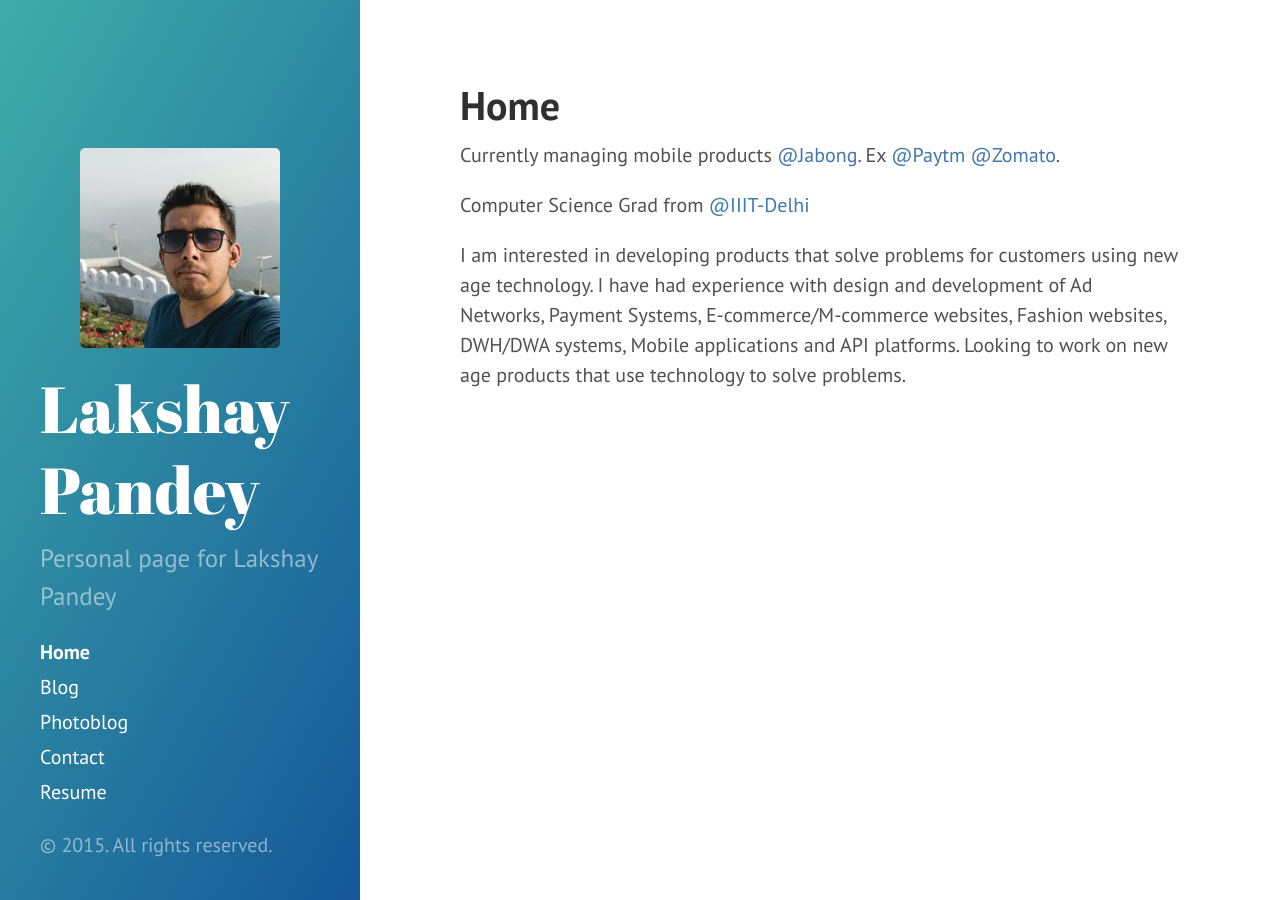
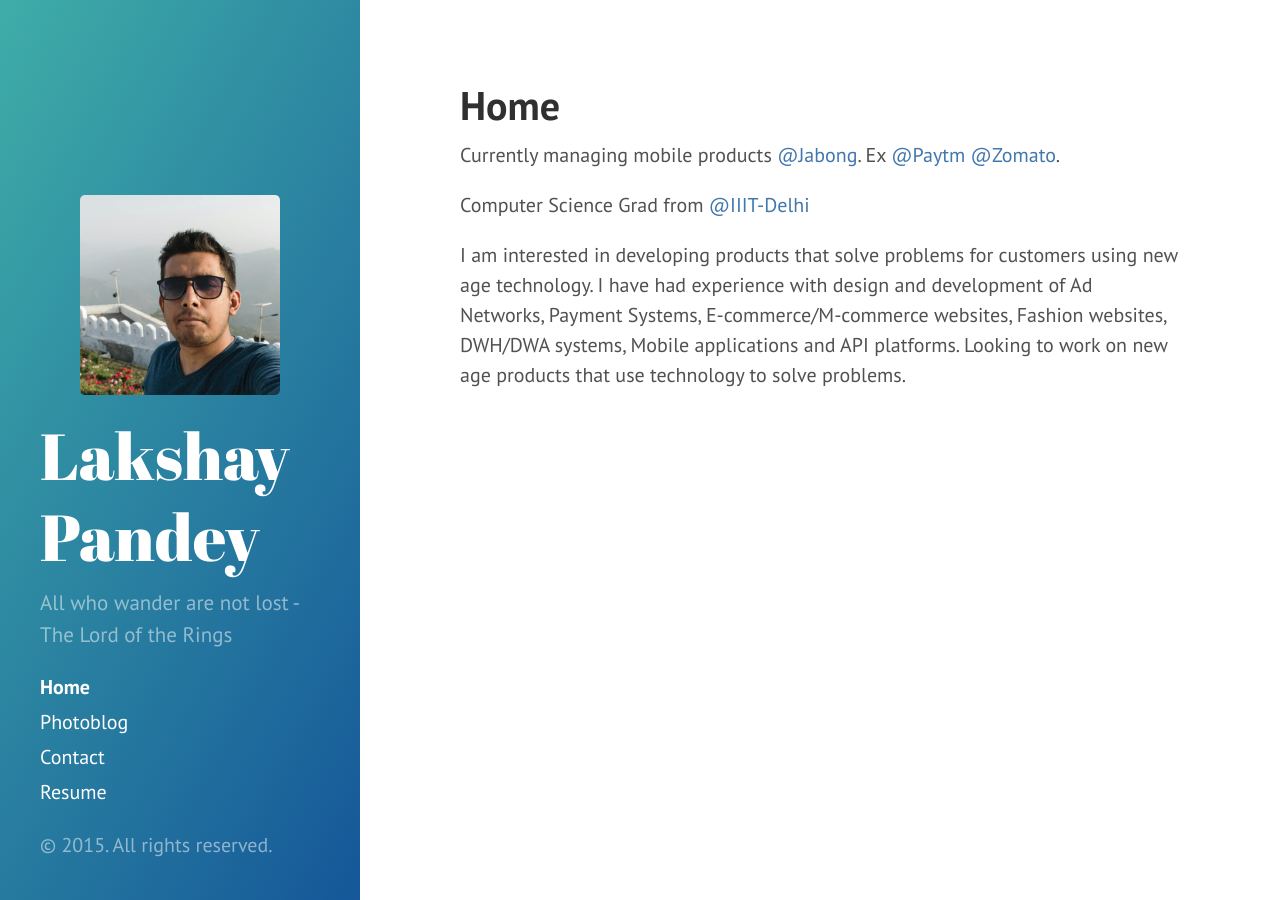
Before and after one commit to lakshaypandey/lakshaypandey.github.io, a Jekyll site: the page built from index.html, in a window 1280 px wide. Built offline with Jekyll 4.4.1, drawn with Linux system fonts in a browser that asks for light colours; Markdown is read by kramdown in place of the engine named in the settings.

Commit message:
comment blog link - fix description

```diff
--- a/_config.yml
+++ b/_config.yml
@@ -9,7 +9,7 @@
 # Setup
 title:            Lakshay Pandey
 tagline:          'All who wander are not lost'
-description:      'Personal page for Lakshay Pandey'
+description:      'All who wander are not lost - The Lord of the Rings'
 url:              http://hyde.getpoole.com
 baseurl:          /
 blog_url: /blog
--- a/_includes/sidebar.html
+++ b/_includes/sidebar.html
@@ -29,7 +29,7 @@
         {% endif %}
       {% endfor %}
 
-      <a class="sidebar-nav-item" href="{{ site.blog_url }}">Blog</a>
+      <!--<a class="sidebar-nav-item" href="{{ site.blog_url }}">Blog</a> -->
       <a class="sidebar-nav-item" href="{{ site.photoblog_url }}">Photoblog</a>
       <a class="sidebar-nav-item" href="{{ site.contact_url }}">Contact</a>
       <a class="sidebar-nav-item" href="{{ site.resume_url }}">Resume</a>
--- a/public/css/poole.css
+++ b/public/css/poole.css
@@ -259,7 +259,7 @@
  */
 
 .lead {
-  font-size: 1.25rem;
+  font-size: 1.05rem;
   font-weight: 300;
 }
 
```
